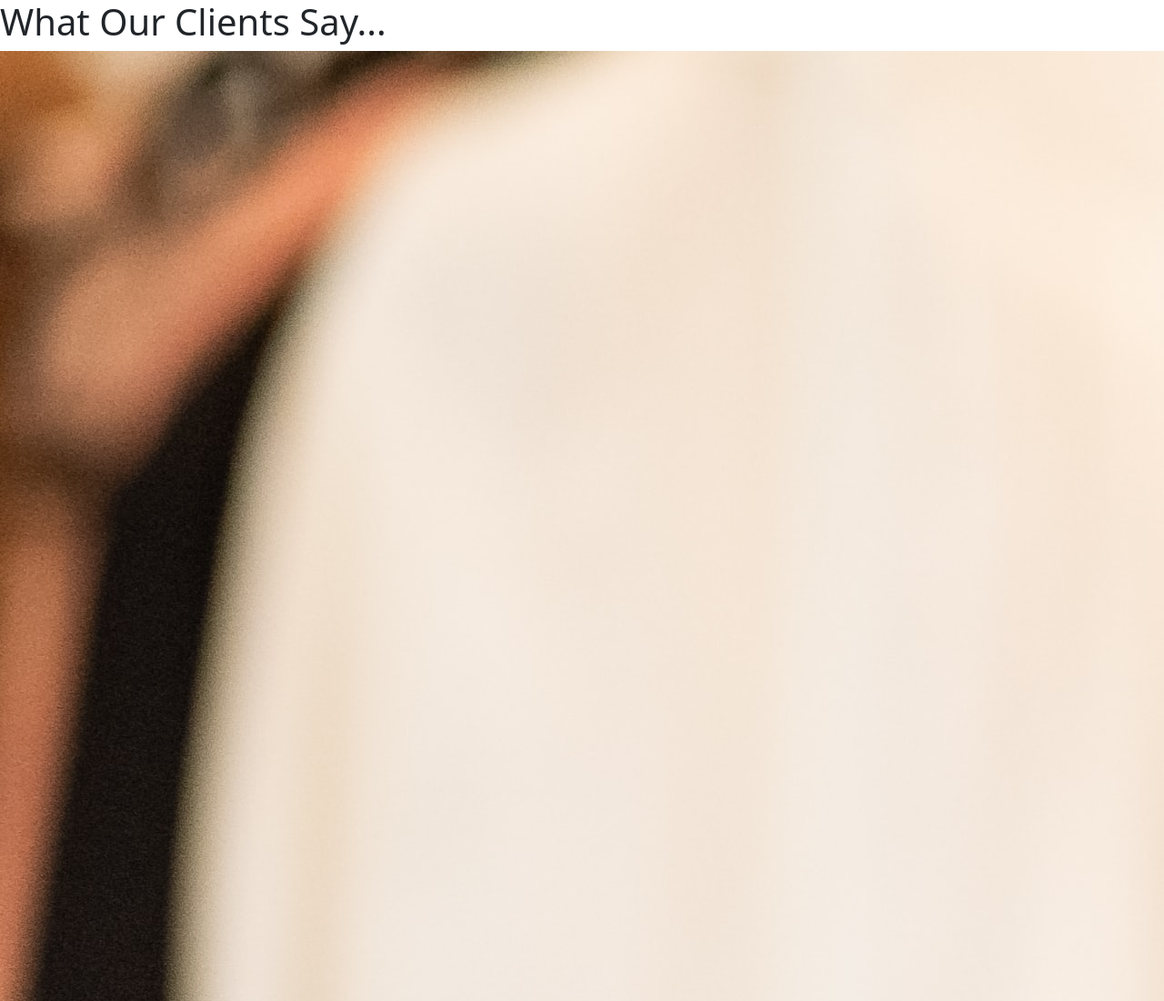
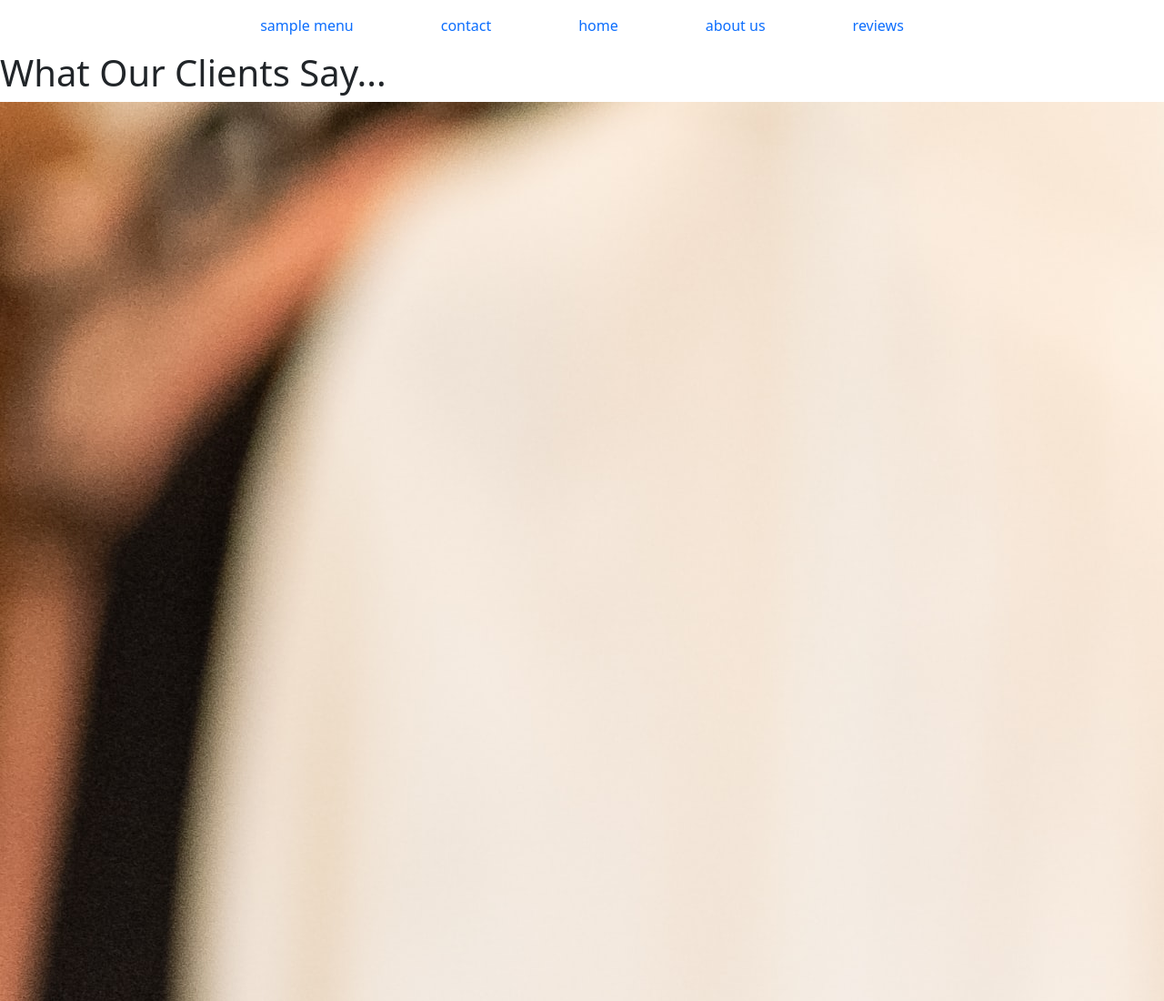
Before and after one commit to kjm2023/p1-brody-hoagland-lafaurie-mcleod, a plain HTML site: page reviews.html in a window 1280 px wide. Shown: the top 1100 px of the page at 91% size. Drawn offline with nearby package versions, Linux system fonts and the light colour scheme.

Commit message:
Add and Style Navigation

```diff
--- a/reviews.html
+++ b/reviews.html
@@ -12,9 +12,13 @@
 </head>
 <body id="reviews">
     <!-- The header will include then primary navigation. -->
-    <header>
-        <nav>
-
+    <header class="navbar navbar-expand-lg justify-content-center nav-fill">
+        <nav class="navbar-nav">
+            <a class="nav-item nav-link px-5" href="sample-menu.html">sample menu</a>
+            <a class="nav-item nav-link px-5" href="contact.html">contact</a>
+            <a class="nav-item nav-link px-5" href="index.html">home</a>
+            <a class="nav-item nav-link px-5" href="about-us.html">about us</a>
+            <a class="nav-item nav-link px-5" href="reviews.html">reviews</a>
         </nav>
     </header>
 
--- a/styles.less
+++ b/styles.less
@@ -27,6 +27,9 @@
     font-style: normal;
 }
 
+/* -Open Sans */
+@import url('https://fonts.googleapis.com/css2?family=Open+Sans:wght@300&display=swap');
+
 /* Reset Styles */
 
 * {
@@ -46,6 +49,15 @@
 header {
     height: 100px;
     width: 100%;
+    nav {
+        font-family: 'Open Sans', sans-serif;
+        .nav-link {
+            display: inline-block;
+            color: @nutrismoke;
+            text-decoration: none;
+            font-size: 2em;
+        }
+    }
 }
 
 /* Main Styles */
```
Also changed, not shown: index.html (added, +39 -0 lines), 1 other file.
